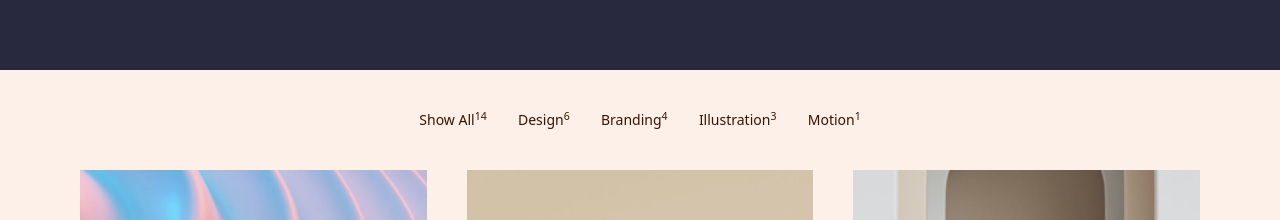
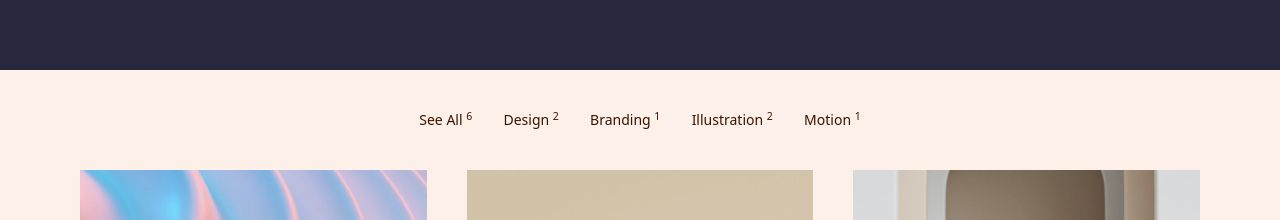
Before and after one commit to ahnafabir11/personal-portfolio-job-task, a React (Create React App) app: page /portfolio in a window 1280 px wide. Shown: the part 268-488 px from the top of the page. Built offline with nearby package versions, Linux system fonts and the light colour scheme.

Commit message:
counting category dynamically and added filter method in portfolio page

```diff
--- a/src/components/portfolio/PortfolioList.js
+++ b/src/components/portfolio/PortfolioList.js
@@ -1,4 +1,4 @@
-import React from 'react';
+import React, { useEffect, useState } from 'react';
 import portfolio1 from '../../images/portfolio-1.png';
 import portfolio2 from '../../images/portfolio-2.png';
 import portfolio3 from '../../images/portfolio-3.png';
@@ -37,7 +37,7 @@ const workList = [
   },
   {
     id: 5,
-    tagName: "Branding",
+    tagName: "Motion",
     title: "KeyBoard",
     bgImage: portfolio2,
   },
@@ -45,22 +45,58 @@ const workList = [
 ]
 
 const PortfolioList = () => {
+  const [categoryList, setCategoryList] = useState([{ tagName: "See All", count: workList.length }]);
+  const [categoryName, setCategoryName] = useState('See All');
+  const [filteredList, setFilteredList] = useState(workList);
+
+  // counting category
+  useEffect(() => {
+    const res = {};
+    workList.forEach((obj) => {
+      const key = `${obj.tagName}`;
+      if (!res[key]) {
+        res[key] = { tagName: obj.tagName, count: 0 };
+      };
+      res[key].count += 1;
+    });
+    const newWorkList = Object.values(res);
+
+    setCategoryList([...categoryList, ...newWorkList])
+  }, [])
+
+  // filter method
+  useEffect(() => {
+    if (categoryName === "See All") {
+      setFilteredList(workList);
+    } else {
+      const filteredWorkList = workList.filter(work => work.tagName === categoryName);
+      setFilteredList(filteredWorkList)
+    }
+  }, [categoryName])
+
+
   return (
     <section className="bg-[#FDF0E9]">
       <div className="container">
         {/* portfolio navigation */}
         <div className="max-w-[45%] mx-auto text-[#391400] text-sm font-medium flex justify-evenly py-10">
-          <p>Show All<sup>14</sup></p>
-          <p>Design<sup>6</sup></p>
-          <p>Branding<sup>4</sup></p>
-          <p>Illustration<sup>3</sup></p>
-          <p>Motion<sup>1</sup></p>
+          {
+            categoryList.map((category, index) =>
+              <p
+                key={index}
+                className="cursor-pointer"
+                onClick={() => setCategoryName(category.tagName)}
+              >
+                {category.tagName} <sup>{category.count}</sup>
+              </p>
+            )
+          }
         </div>
 
         {/* portfolio lists */}
         <div className="grid grid-cols-1 sm:grid-cols-2 lg:grid-cols-3 gap-10">
           {
-            workList.map(work =>
+            filteredList.map(work =>
               <ProjectBox
                 key={work.id}
                 tagName={work.tagName}
```
